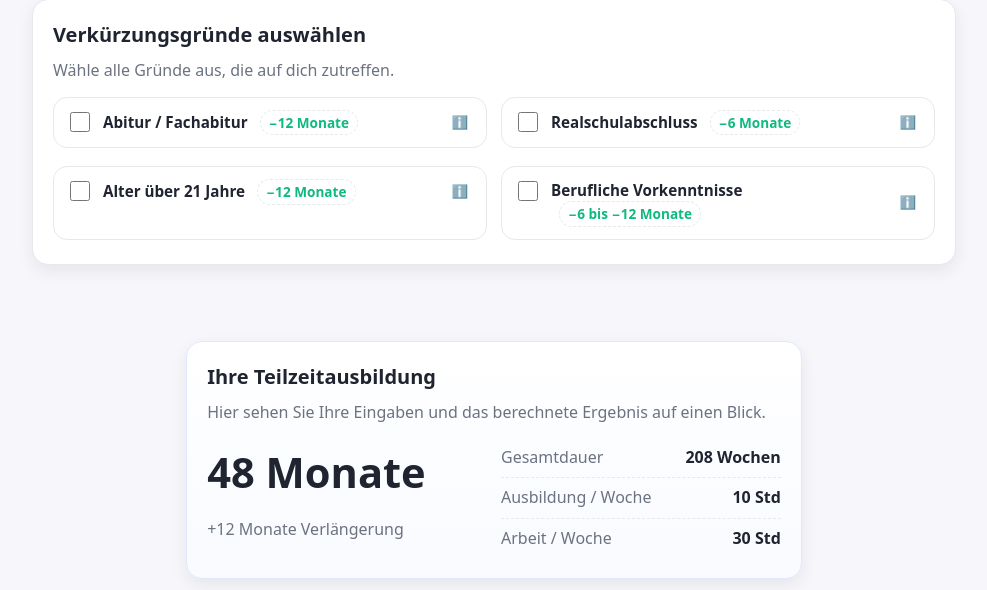
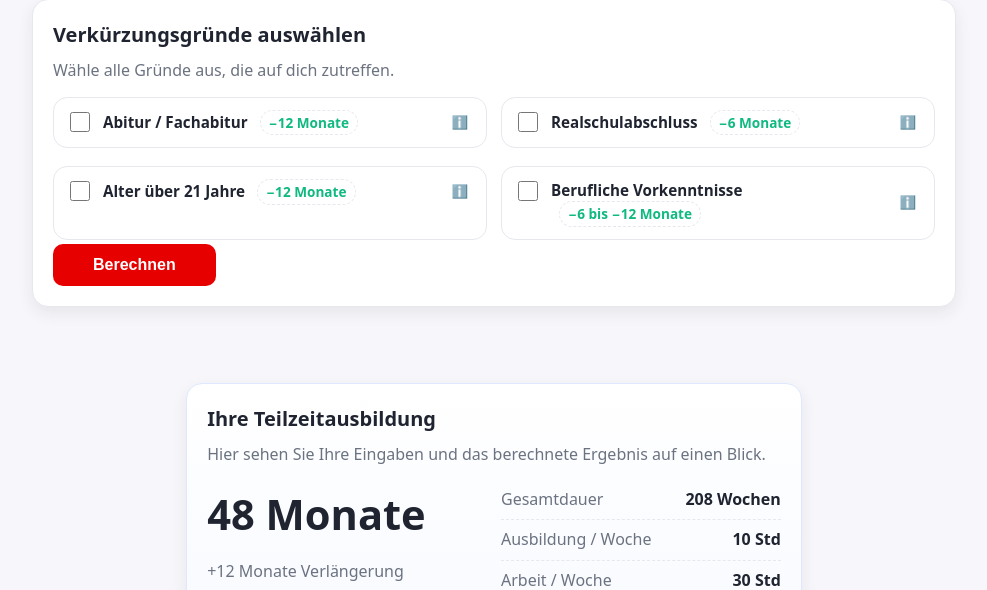
Before and after one commit to rbatmaz69/Teilzeitausbildungsrechner, a Flask app: page / in a window 1280 px wide. Shown: the part 506-1096 px from the top of the page, without its empty margins (146-1133 px from the left). Run offline with Flask 3, Linux system fonts and the light colour scheme.

Commit message:
Added Berechnen-Button

```diff
--- a/static/script_Ergebnis_Uebersicht.js
+++ b/static/script_Ergebnis_Uebersicht.js
@@ -308,3 +308,31 @@ async function init() {
 }
 
 document.addEventListener("DOMContentLoaded", init);
+
+// Funktion für Berechnen-Button
+async function berechnen() {
+  // Daten laden und anzeigen
+  try {
+    const { inputs, calc } = await getSummary();
+    fillInputsList(inputs);
+    fillCuts(inputs, calc);
+    fillResults(inputs, calc);
+    setDateStamp();
+  } catch (err) {
+    console.error("Fehler beim Laden der Daten:", err);
+    const msg = (err && err.message) ? String(err.message) : "Unbekannter Fehler";
+    setText('#res-total-months', '–');
+    setText('#res-extension', '');
+    setText('#res-total-weeks', '–');
+    setText('#res-school-per-week', '–');
+    setText('#res-work-per-week', '–');
+    const em = document.getElementById('errorTotalMonths');
+    if (em) em.textContent = msg;
+  }
+}
+
+
+// Berechnen-Button
+document.getElementById("berechnenBtn").addEventListener("click", () => {
+  berechnen();
+});
--- a/static/styles.css
+++ b/static/styles.css
@@ -260,6 +260,24 @@ button.preset.active {
   color: white;
   border-color: var(--primary);
   box-shadow: 0 0 0 2px rgba(224, 0, 0, 0.2);
+}
+
+button.berechnen {
+  background-color: #e60000; /* kräftiges Rot */
+  color: white;
+  font-weight: bold;
+  border: none;
+  border-radius: 10px; /* abgerundete Ecken */
+  padding: 12px 40px;
+  font-size: 16px;
+  cursor: pointer;
+  transition: background-color 0.2s ease-in-out;
+  display: inline-block;
+}
+
+/* Hover-Effekt */
+button.berechnen:hover {
+  background-color: #a90000; /* etwas dunkleres Rot beim Hover */
 }
 
 .ergebnis-box {
--- a/templates/index.html
+++ b/templates/index.html
@@ -156,6 +156,7 @@
           </div> <!-- Ende grid -->
         </fieldset>
       </form>
+      <button class="berechnen" id="berechnenBtn">Berechnen</button>
     </div>
   </div>
 
```
